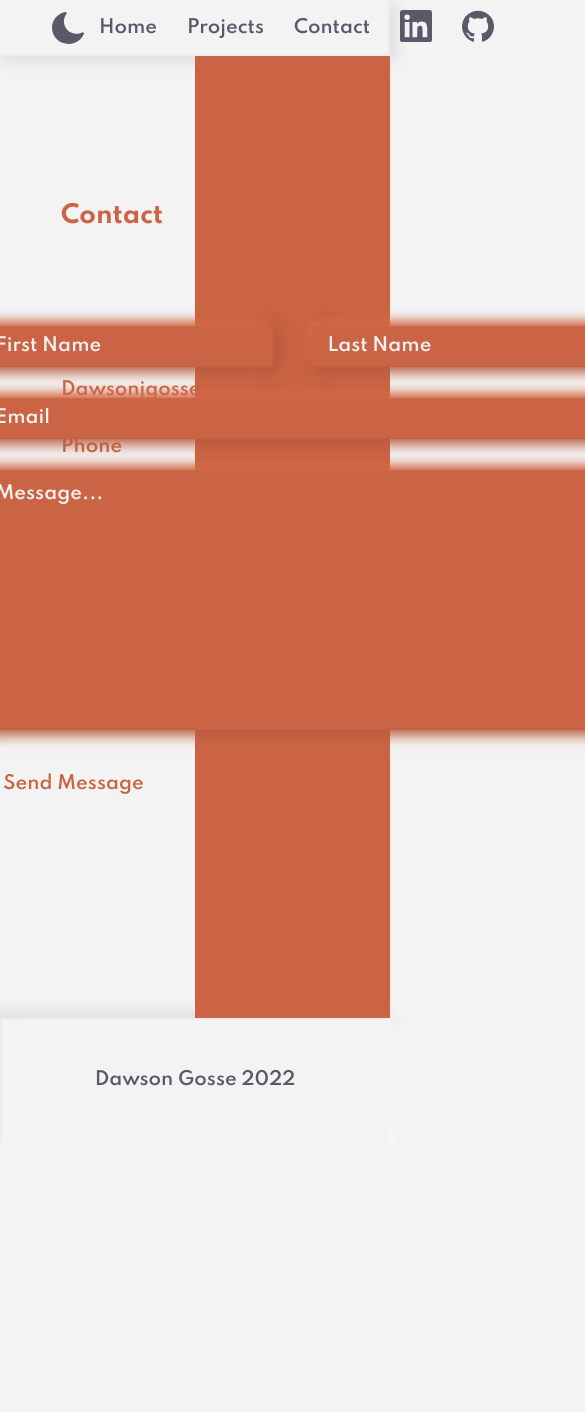
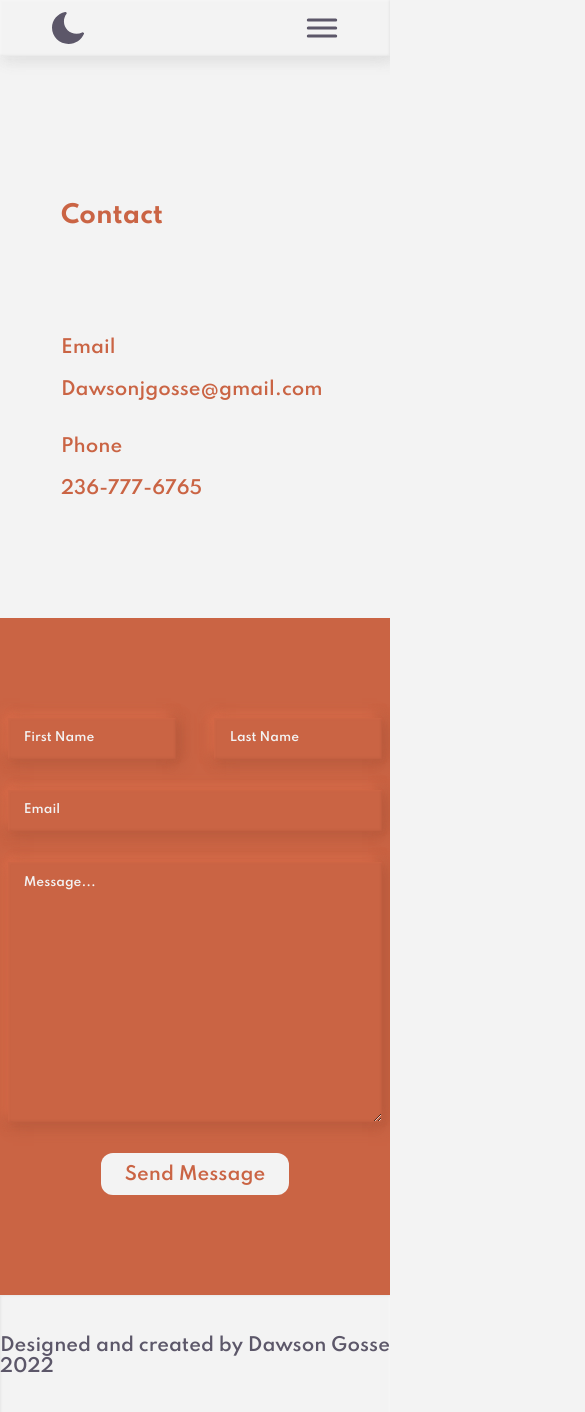
Before and after one commit to DawsonGosse/Portfolio, a Next.js app: page /contact in a window 390 px wide. Shown: the top 1412 px of the page, 585 px wide, since content can reach past the window. Before the commit the page ends 1143 px from the top, so only its background shows below. Built offline with nearby package versions, Linux system fonts and the light colour scheme.

Commit message:
Added media Queries to 3 main pages

```diff
--- a/comps/Footer/index.js
+++ b/comps/Footer/index.js
@@ -29,7 +29,7 @@ const Footer = ({
     const {theme} = useTheme();
 
     return <Container bgcolor={themes[theme].body} shadow={themes[theme].footerShadow}>
-        <CopyRight color={themes[theme].color}>Dawson Gosse 2022</CopyRight>
+        <CopyRight color={themes[theme].color}>Designed and created by Dawson Gosse 2022</CopyRight>
     </Container>
 }
 
--- /dev/null
+++ b/comps/Icons/Menu/index.js
@@ -0,0 +1,27 @@
+import * as React from "react"
+import styled from "styled-components";
+
+const Path = styled.path`
+&:hover {
+  stroke:#CA6444;
+}
+`;
+
+const Menu = ({color}) => (
+  <svg
+    width={32}
+    height={20}
+    fill="none"
+    xmlns="http://www.w3.org/2000/svg"
+  >
+    <Path
+      d="M2.286 2h27.428M2.286 10h27.428M2.286 18h27.428"
+      stroke={color}
+      strokeWidth={3}
+      strokeLinecap="round"
+      strokeLinejoin="round"
+    />
+  </svg>
+)
+
+export default Menu
--- a/comps/NavBar/index.js
+++ b/comps/NavBar/index.js
@@ -3,12 +3,11 @@ import styled from 'styled-components';
 import { useTheme } from '../../utils/provider'
 import { themes } from '../../utils/variables'
 import LinkedIn from '../Icons/LinkedIn';
-import Instagram from '../Icons/Instagram';
 import GitHub from '../Icons/Github';
 import Moon from '../Icons/Moon';
 import Sun from '../Icons/Sun';
 import { useRouter } from 'next/router'
-import Link from 'next/link';
+import Menu from '../Icons/Menu';
 
 const Container = styled.div`
     width:100%;
@@ -45,9 +44,46 @@ const Links = styled.a`
     font-family: Spartan;
     font-weight: 600;
     font-size: 18px;
-
+    display:none;
     &:hover {
         color:#CA6444;
+    }
+    //Medium
+@media (min-width:481px) {
+    display:flex;
+  }
+//Large
+
+@media (min-width:769px) {
+    display:flex;
+  }
+`;
+
+const MenuCont = styled.div`
+display:flex;
+
+//Medium
+@media (min-width:481px) {
+display:none;
+}
+//Large
+
+@media (min-width:769px) {
+display:none;
+}
+`;
+
+const SocialCont = styled.div`
+display:none;
+
+//Medium
+@media (min-width:481px) {
+display:flex;
+}
+//Large
+
+@media (min-width:769px) {
+display:flex;
 }
 `;
 
@@ -70,12 +106,17 @@ const NavBar = ({
             <Links onClick={()=>router.push("/contact")} color={themes[theme].color}>Contact</Links>
         </Section2>
         <Section3>
+            <SocialCont>
                 <a target="_blank" href="https://linkedin.com/in/dawson-gosse" rel="noopener noreferrer">
                 <LinkedIn color={themes[theme].color}></LinkedIn>
                 </a>
                 <a target="_blank" href="https://github.com/DawsonGosse" rel="noopener noreferrer">
                 <GitHub color={themes[theme].color}></GitHub>
                 </a>
+            </SocialCont>
+            <MenuCont>
+                <Menu color={themes[theme].color}/>
+            </MenuCont>
         </Section3>
     </Container>
 }
--- a/pages/contact.js
+++ b/pages/contact.js
@@ -13,23 +13,58 @@ const Container = styled.div`
 const ContentBlock = styled.div`
   width:100vw;
   display:flex;
+  flex-wrap:wrap;
+  flex-direction:column;
+
+  //Medium
+  @media (min-width:481px) {
+    flex-direction:column;
+    }
+  //Large
+
+  @media (min-width:769px) {
+    flex-direction:row;
+    }
 
 `;
 const ContactBlock = styled.div`
-  width:50vw;
+  flex:1;
   display:flex;
   height:100%;
   padding-top:125px;
   flex-direction:column;
+  padding-bottom:100px;
+
+  //Medium
+  @media (min-width:481px) {
+    padding-bottom:100px;
+    }
+  //Large
+
+  @media (min-width:769px) {
+  padding-bottom:0px;
+    }
 `;
 const FormBlock = styled.div`
-  width:50vw;
+  flex:1;
   display:flex;
   background-color:#CA6444;
   height:100%;
-  padding-top:270px;
+  padding-top:100px;
+  padding-bottom:100px;
+  justify-content:center;
+
+  //Medium
+  @media (min-width:481px) {
+    padding-top:100px;
+    padding-bottom:100px;
+    }
+  //Large
+
+  @media (min-width:769px) {
+    padding-top:270px;
   padding-bottom:215px;
-  justify-content:center;
+    }
 
 `;
 const Header = styled.h2`
@@ -42,16 +77,23 @@ const Header = styled.h2`
   margin-bottom:90px;
 `;
 const Form = styled.form`
-width:630px;
+width:96%;
+display:flex;
+flex-wrap:wrap;
+justify-content:center;
+`;
+const DoubleBox =styled.div`
+width:100%;
 display:flex;
 flex-wrap:wrap;
 justify-content:space-between;
 `;
+
 const Input = styled.input`
-font-family: Spartan;
+  font-family: Spartan;
   font-style: normal;
   font-weight: semi-bold;
-  font-size: 18px;
+  font-size: 12px;
   background-color:#CA6444;
   color:#F3F3F3;
   border:none;
@@ -62,12 +104,22 @@ font-family: Spartan;
   margin-bottom:31px;
   font-weight: 600;
   z-index:3;
+
+  //Medium
+  @media (min-width:481px) {
+    font-size: 18px;
+    }
+  //Large
+
+  @media (min-width:769px) {
+    font-size: 18px;
+    }
 `;
 const TextArea = styled.textarea`
-font-family: Spartan;
+  font-family: Spartan;
   font-style: normal;
   font-weight: semi-bold;
-  font-size: 18px;
+  font-size: 12px;
   background-color:#CA6444;
   color:#F3F3F3;
   border:none;
@@ -79,6 +131,16 @@ font-family: Spartan;
   margin-bottom:31px;
   font-weight: 600;
   z-index:3;
+
+  //Medium
+  @media (min-width:481px) {
+    font-size: 18px;
+    }
+  //Large
+
+  @media (min-width:769px) {
+    font-size: 18px;
+    }
 `;
 const Submit = styled.button`
 background: #F3F3F3;
@@ -116,10 +178,12 @@ export default function Project() {
        </ContactBlock>
        <FormBlock>
             <Form>
-                <Input value="First Name" type="text" width="294px" height="41px"></Input>
-                <Input value="Last Name" type="text" width="294px" height="41px"></Input>
-                <Input value="Email" type="email" width="626px" height="41px"></Input>
-                <TextArea value="Message..." type="text" width="626px" height="260px"></TextArea>
+                <DoubleBox>
+                  <Input defaultValue="First Name" type="text" width="45%" height="41px"></Input>
+                  <Input defaultValue="Last Name" type="text" width="45%" height="41px"></Input>
+                </DoubleBox>
+                <Input defaultValue="Email" type="email" width="100%" height="41px"></Input>
+                <TextArea defaultValue="Message..." type="text" width="100%" height="260px"></TextArea>
                 <Submit>Send Message</Submit>
             </Form>
        </FormBlock>
```
Also changed, not shown: comps/Card/index.js (+26 -2 lines), comps/Description/index.js (+28 -4 lines), comps/LargeCard/index.js (+23 -3 lines), comps/LargeCardFlip/index.js (+23 -3 lines), comps/NameTitle/index.js (+36 -4 lines), pages/index.js (+15 -2 lines), public/Menu.svg (added). Lines whose indentation alone changed are shown as unchanged.
